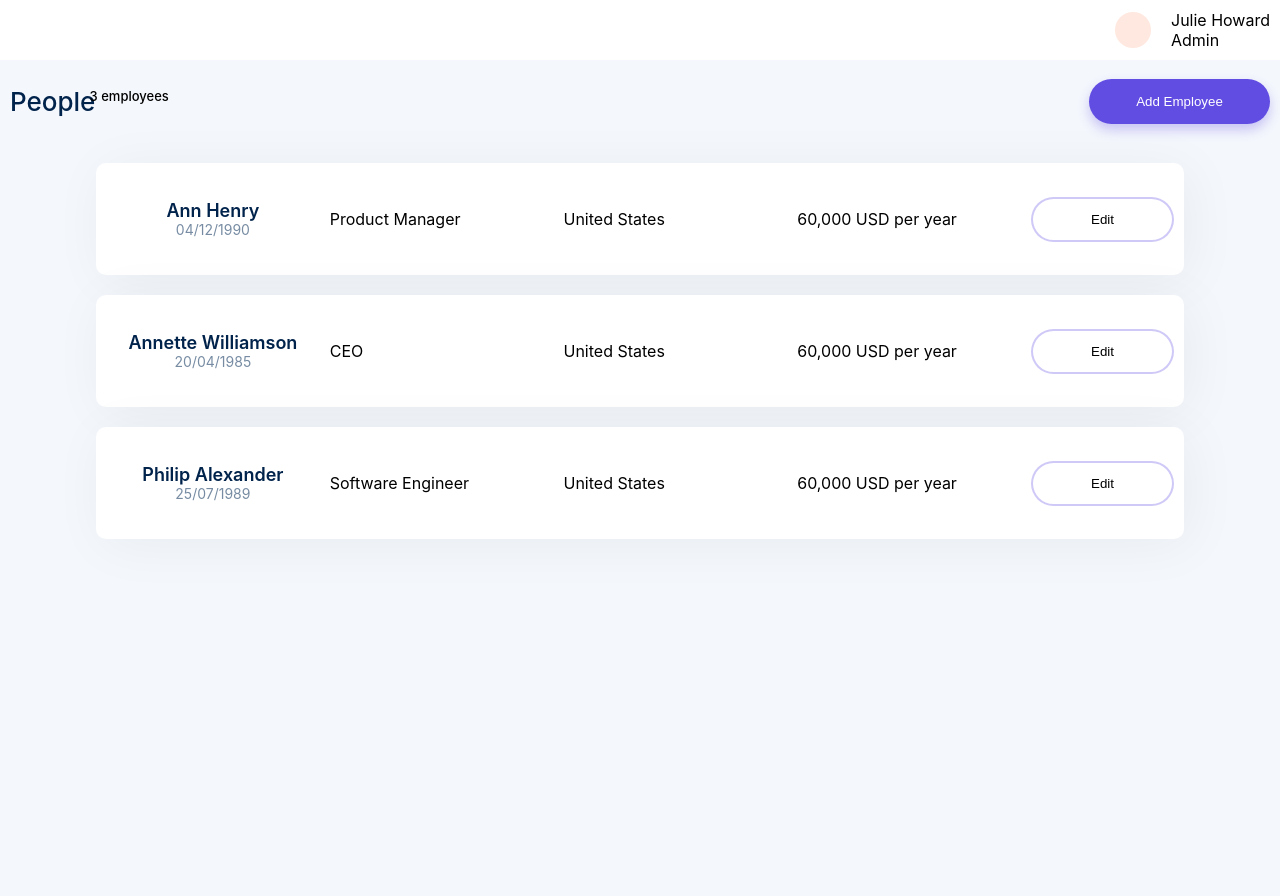
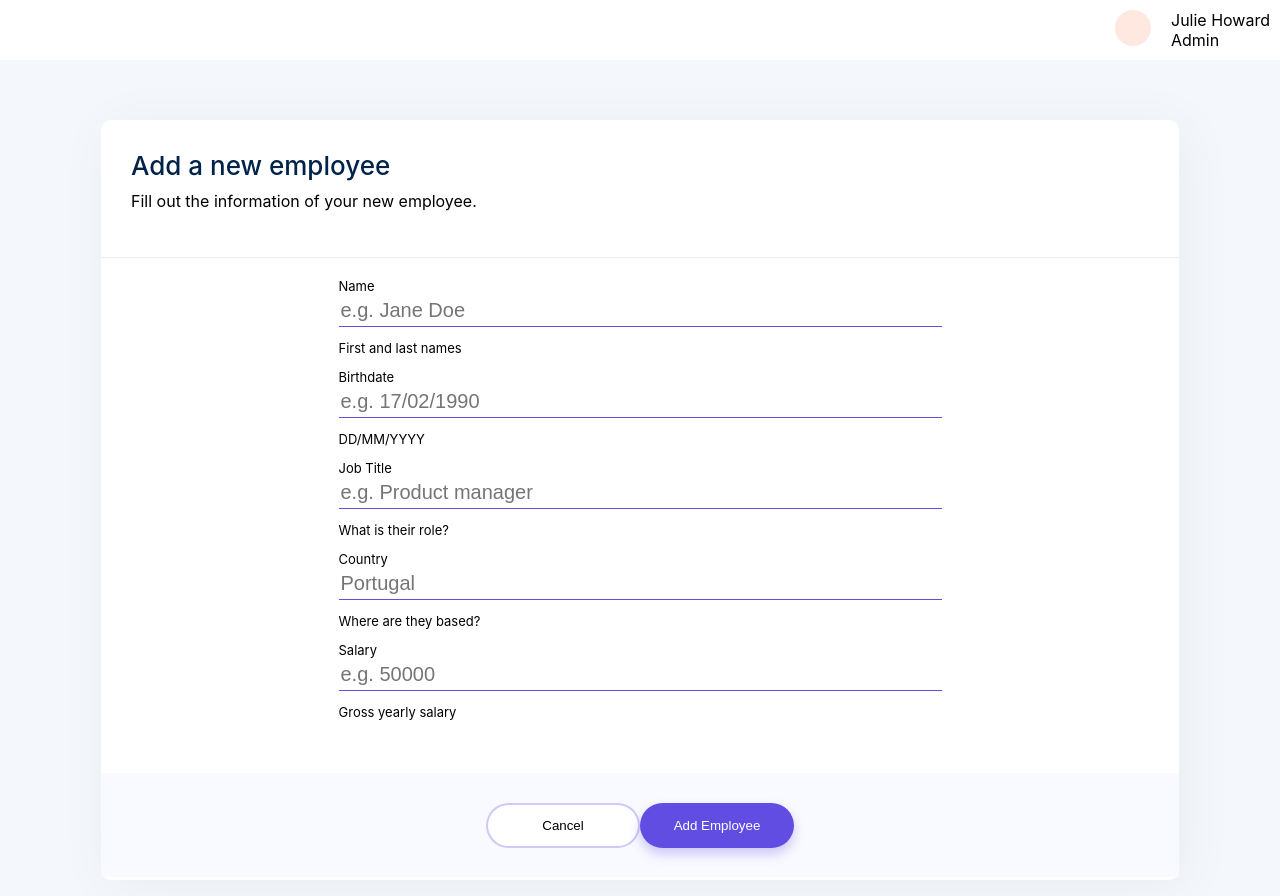
Before and after one commit to sarahpeterson/crud-people-list, a React (Create React App) app: page / in a window 1280 px wide. Shown: the top 896 px of the page. Built offline with nearby package versions, Linux system fonts and the light colour scheme.

Commit message:
basic setup for the add/edit employee view

```diff
--- a/src/App.js
+++ b/src/App.js
@@ -2,14 +2,19 @@ import React, { useState } from 'react';
 import logo from './logo.svg';
 import './App.css';
 import PeopleTable from './components/peopleTable';
+import Edit from './components/edit';
 
 function App() {
   const [people, showPeople] = useState(true);
-  const [add, addPerson] = useState(false);
+  const [add, addPerson] = useState(true);
   const [edit, editPerson] = useState(false);
   return (
     <div style={{ backgroundColor: '#F4F7FC', height: '200vh' }}>
-      <PeopleTable />
+    {add ? <Edit edit={edit} /> :
+      <PeopleTable
+        btnClick={() => addPerson(true)}
+        edit={() => editPerson(true)}
+      />}
     </div>
   );
 }
--- a/src/components/account/index.js
+++ b/src/components/account/index.js
@@ -5,7 +5,7 @@ export default ({ account }) => (
     style={{
       display: 'flex',
       justifyContent: 'flex-end',
-      alignItems: 'center',
+      // alignItems: 'center',
       flexDirection: 'row',
       // position: 'relative',
       // width: '100%',
--- a/src/components/common/Button.js
+++ b/src/components/common/Button.js
@@ -1,6 +1,6 @@
 import React from 'react';
 
-export default ({ backgroundColor, text, color, width, border, boxShadow }) => (
+export default ({ backgroundColor, text, color, width, border, boxShadow, btnClick }) => (
   <button
     style={{
       width,
@@ -16,6 +16,7 @@ export default ({ backgroundColor, text, color, width, border, boxShadow }) => (
       // boxShadow: '0px 6px 12px rgba(98, 77, 227, 0.3)',
       borderRadius: 50
     }}
+    onClick={() => btnClick()}
   >
     <p
       style={{
--- a/src/components/common/Header.js
+++ b/src/components/common/Header.js
@@ -1,7 +1,11 @@
 import React from 'react';
 
-export default ({ headline, subHeadline }) => (
-  <div>
+export default ({ headline, subHeadline }) => {
+  const border = { borderBottom: '1px solid #EAEDF3' }
+  const styles = { padding: 30 };
+  const newStyle = subHeadline ? Object.assign(styles, border) : null;
+  return (
+    <div style={newStyle}>
       <p
         style={{
           // fontFamily: 'Inter',
@@ -9,13 +13,16 @@ export default ({ headline, subHeadline }) => (
           fontWeight: 500,
           fontSize: 26,
           // lineHeight: 31,
-        color: '#00234B'
+          color: '#00234B',
+          margin: 0,
+          padding: 0
         }}
       >
         {headline}
       </p>
-    {subHeadline ? <p>
+      {subHeadline ? <p style={{ marginTop: 10, padding: 0 }}>
         {subHeadline}
       </p> : null}
     </div>
   )
+}
--- /dev/null
+++ b/src/components/edit/index.js
@@ -0,0 +1,224 @@
+import React, { useState } from 'react';
+import Person from '../person';
+import Button from '../common/Button';
+import Header from '../common/Header';
+import Account from '../account';
+import PeopleCount from '../person/peopleCount';
+
+export default ({ btnClick, edit }) => {
+  const [newPerson, updatePeople] = useState()
+  const addEdit = edit ? 'Edit' : 'Add';
+  const fillEdit = edit ? 'Edit' : 'Fill out';
+  const newEmp = edit ? ' ' : 'new ';
+  const addSave = edit ? 'Save' : 'Add Employee';
+  return (
+    <div
+      style={{
+        display: 'flex',
+        justifyContent: 'center',
+        alignItems: 'center',
+        flexDirection: 'column'
+      }}
+    >
+      <div
+        style={{
+          // display: 'flex',
+          width: '100%'
+        }}
+      >
+        <Account
+          account={{ name: 'Julie Howard', type: 'Admin' }}
+        />
+      </div>
+      <div
+        style={{
+          flexDirection: 'column',
+          display: 'flex',
+          position: 'absolute',
+          width: 1078,
+          height: 760,
+          // left: 101,
+          top: 120,
+          borderRadius: 10,
+          backgroundColor: '#fff',
+          boxShadow: '6px 6px 54px rgba(0, 0, 0, 0.05)'
+        }}
+      >
+        <Header
+          headline={`${addEdit} a new employee`}
+          subHeadline={`${fillEdit} the information of your ${newEmp}employee.`}
+        />
+        <div
+          style={{
+            display: 'flex',
+            alignItems: 'center',
+            flexDirection: 'column',
+            marginTop: 20,
+          }}
+        >
+          <div style={{ flexDirection: 'column', alignItems: 'flex-start', display: 'flex' }}>
+            <label
+              style={{
+                fontSize: 13,
+                display: 'block',
+              }}
+            >
+              Name
+            </label>
+            <input
+              style={{
+                borderBottom: '1.5px solid #624DE3',
+                borderTop: 0,
+                borderRight: 0,
+                borderLeft: 0,
+                width: 599,
+                height: 30,
+                fontSize: 20
+              }}
+              placeholder="e.g. Jane Doe"
+            />
+            <p
+              style={{
+                fontSize: 13
+              }}
+            >
+              First and last names
+            </p>
+            <label
+              style={{
+                fontSize: 13
+              }}
+            >
+              Birthdate
+            </label>
+            <input
+              style={{
+                borderBottom: '1.5px solid #624DE3',
+                borderTop: 0,
+                borderRight: 0,
+                borderLeft: 0,
+                width: 599,
+                height: 30,
+                fontSize: 20
+              }}
+              placeholder="e.g. 17/02/1990"
+            />
+            <p
+              style={{
+                fontSize: 13
+              }}
+            >
+              DD/MM/YYYY
+            </p>
+            <label
+              style={{
+                fontSize: 13
+              }}
+            >
+              Job Title
+            </label>
+            <input
+              style={{
+                borderBottom: '1.5px solid #624DE3',
+                borderTop: 0,
+                borderRight: 0,
+                borderLeft: 0,
+                width: 599,
+                height: 30,
+                fontSize: 20
+              }}
+              placeholder="e.g. Product manager"
+            />
+            <p
+              style={{
+                fontSize: 13
+              }}
+            >
+              What is their role?
+            </p>
+            <label
+              style={{
+                fontSize: 13
+              }}
+            >
+              Country
+            </label>
+            <input
+              style={{
+                borderBottom: '1.5px solid #624DE3',
+                borderTop: 0,
+                borderRight: 0,
+                borderLeft: 0,
+                width: 599,
+                height: 30,
+                fontSize: 20
+              }}
+              placeholder="Portugal"
+            />
+            <p
+              style={{
+                fontSize: 13
+              }}
+            >
+              Where are they based?
+            </p>
+            <label
+              style={{
+                fontSize: 13
+              }}
+            >
+              Salary
+            </label>
+            <input
+              style={{
+                borderBottom: '1.5px solid #624DE3',
+                borderTop: 0,
+                borderRight: 0,
+                borderLeft: 0,
+                width: 599,
+                height: 30,
+                fontSize: 20
+              }}
+              placeholder="e.g. 50000"
+            />
+            <p
+              style={{
+                fontSize: 13
+              }}
+            >
+              Gross yearly salary
+            </p>
+          </div>
+        </div>
+        <div
+          style={{
+            display: 'flex',
+            flexDirection: 'row',
+            justifyContent: 'center',
+            marginTop: 40,
+            alignItems: 'center',
+            backgroundColor: '#F9FAFF',
+            width: 1078,
+            height: 104,
+          }}
+        >
+          <Button
+            text="Cancel"
+            backgroundColor="#fff"
+            border="2px solid rgba(98, 77, 227, 0.3)"
+            width={154}
+          />
+          <Button
+            backgroundColor="#624DE3"
+            text={addSave}
+            boxShadow="0px 6px 12px rgba(98, 77, 227, 0.3)"
+            border="transparent"
+            color="#fff"
+            width={154}
+            btnClick={() => btnClick()}
+          />
+        </div>
+      </div>
+    </div>
+  )
+}
--- a/src/components/peopleTable/index.js
+++ b/src/components/peopleTable/index.js
@@ -6,11 +6,12 @@ import Account from '../account';
 import PeopleCount from '../person/peopleCount';
 import {people} from './peopleData';
 
-export default () => {
+export default ({ btnClick, edit }) => {
   const [newPeople, updatePeople] = useState(people)
   const listPeople = newPeople.map((p) => (
     <Person
       person={p}
+      edit={() => edit()}
     />
   ))
   return (
@@ -39,6 +40,7 @@ export default () => {
           border="transparent"
           color="#fff"
           width={181}
+          btnClick={() => btnClick()}
         />
       </div>
       <div
--- a/src/components/person/index.js
+++ b/src/components/person/index.js
@@ -1,7 +1,7 @@
 import React from 'react';
 import Button from '../common/Button';
 
-export default ({ person }) => (
+export default ({ person, edit }) => (
   <div
     style={{
       boxShadow: '6px 6px 54px rgba(0, 0, 0, 0.05)',
@@ -76,6 +76,6 @@ export default ({ person }) => (
         {person.salary} per year
       </p>
     </div>
-    <Button text="Edit" backgroundColor="#fff" border="2px solid rgba(98, 77, 227, 0.3)" width={143} />
+    <Button btnClick={() => edit()} text="Edit" backgroundColor="#fff" border="2px solid rgba(98, 77, 227, 0.3)" width={143} />
   </div>
 )
```
Lines whose indentation alone changed are shown as unchanged.
